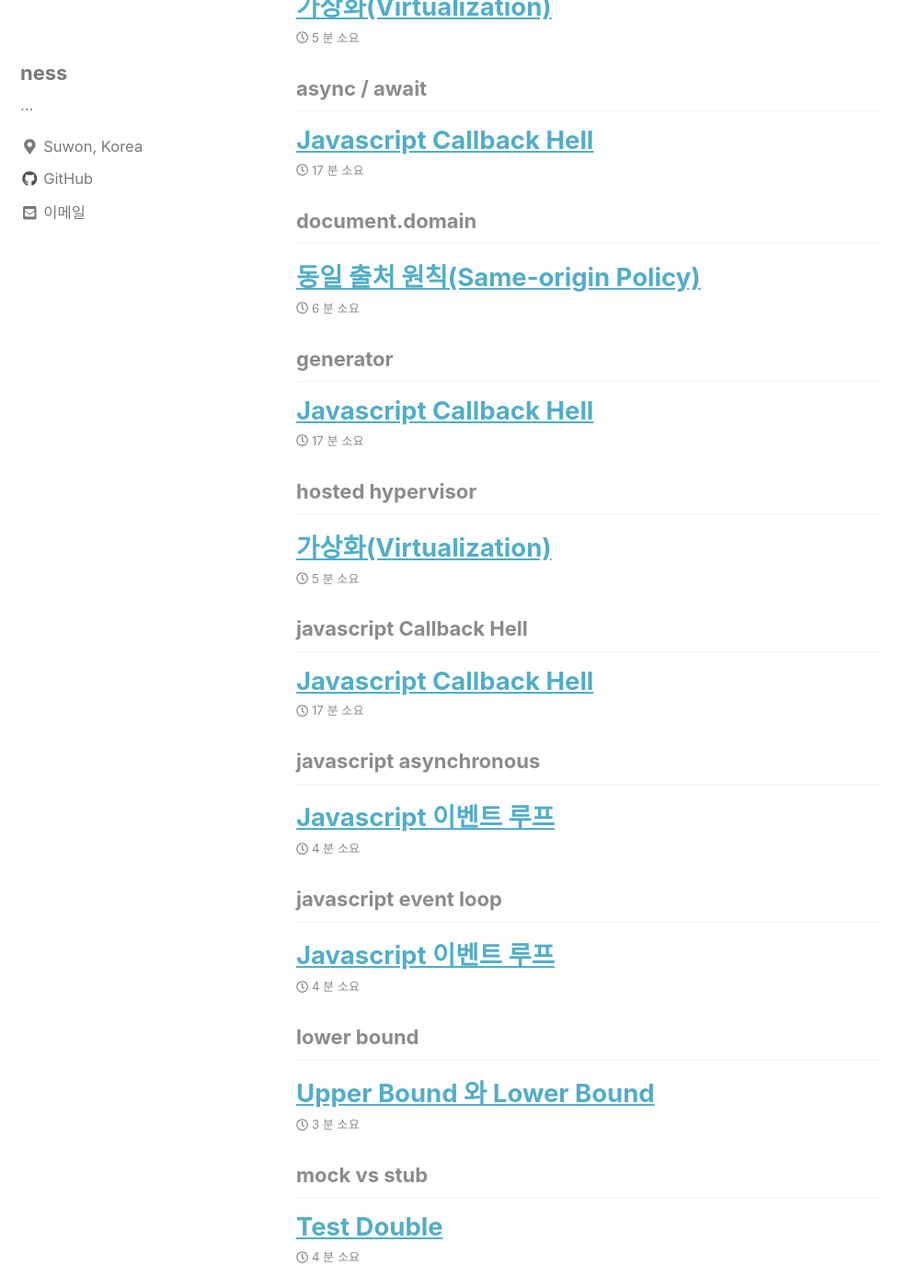
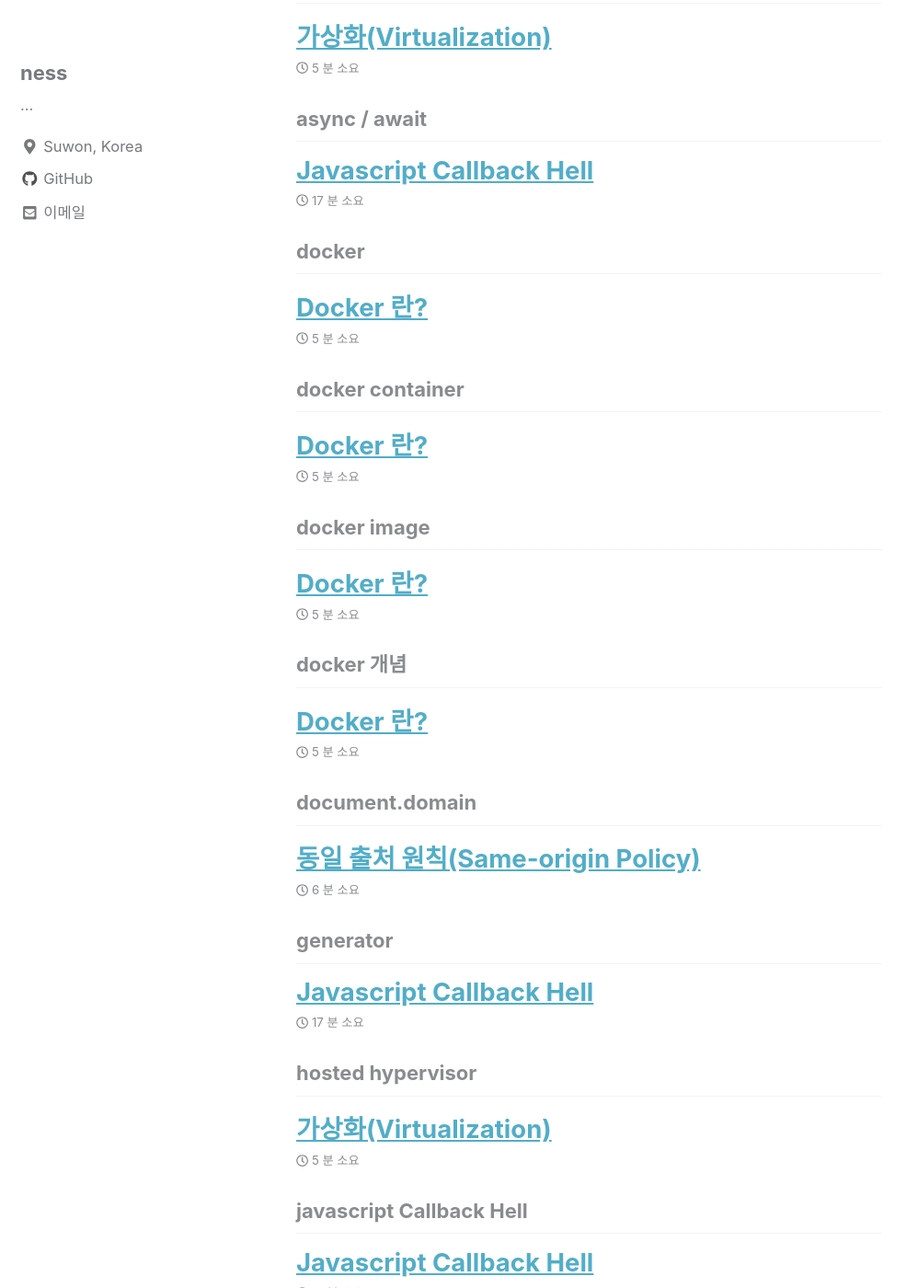
Before and after one commit to kimkoungho/kimkoungho.github.io, a Jekyll site: the page built from _pages/tag-archive.html, in a window 1280 px wide and 1400 px high, scrolled down 3268 px. Shown: the whole window at 92% size, without its empty margins (0-998 px from the left). Built offline with Jekyll 4.4.1, drawn with Linux system fonts in a browser that asks for light colours; nearby versions of some CDN libraries; some of the changed text lies outside the part shown.

Commit message:
docker tags and dockfile comment modify

```diff
--- a/_posts/2019-10-29-docker_basic.md
+++ b/_posts/2019-10-29-docker_basic.md
@@ -3,8 +3,11 @@ title: "Docker 란?"
 excerpt: ""
 categories:
 tags:
-
-last_modified_at: 2019-10-28
+    - docker
+    - docker 개념
+    - docker container
+    - docker image
+last_modified_at: 2019-10-29
 ---
 
 # 도커란?
```
Also changed, not shown: other parts of _posts/2019-10-29-docker_basic.md (+1 -1 lines).
